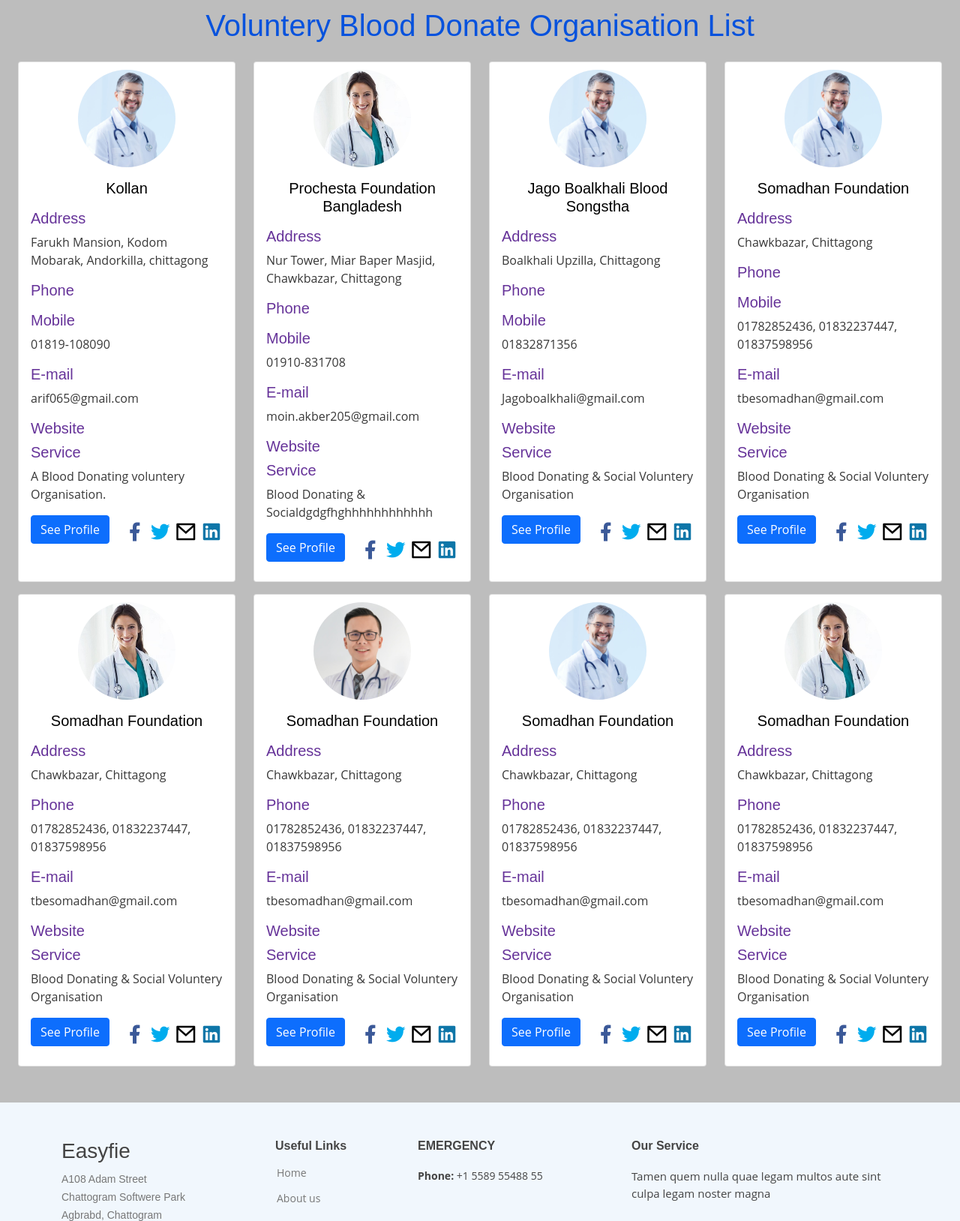
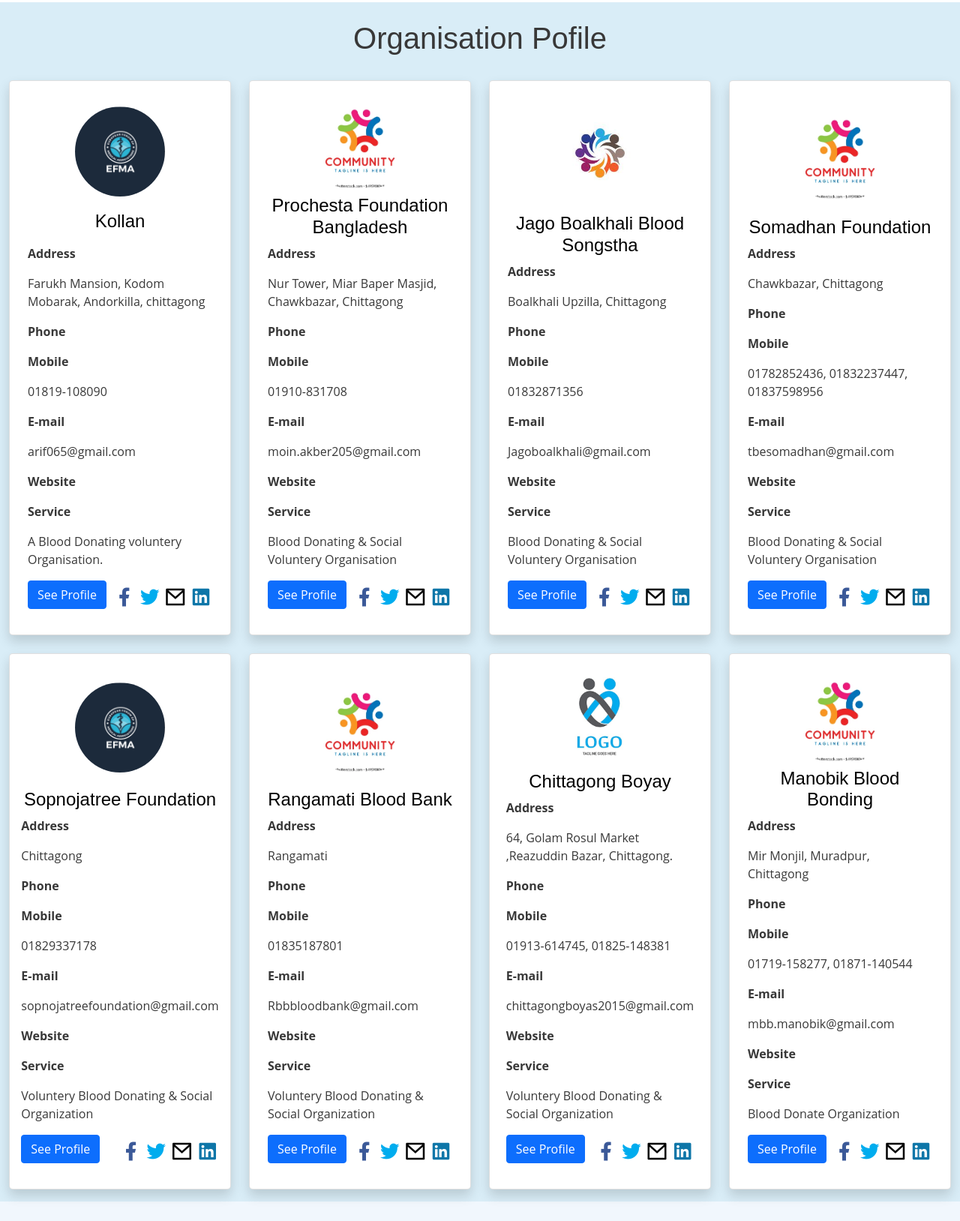
Before and after one commit to Mdibrahim6389/e-healthbd700, a plain HTML site: page ogranizationlist.html in a window 1280 px wide. Shown: the part 127-1755 px from the top of the page at 75% size. Drawn offline with nearby package versions, Linux system fonts and the light colour scheme.

Commit message:
5th commit

```diff
--- a/assets/css/style.css
+++ b/assets/css/style.css
@@ -622,77 +622,84 @@ img.img-fulid.hospital_logo {
 # Registration
 --------------------------------------------------------------*/
 .Registration_form{
-  background-image: url(/assets/img/gallery/5555.jpg);
-  background-size: cover;
+  background-color: #4C6886;
 }
+
+
 /*--------------------------------------------------------------
 # Visitor
 --------------------------------------------------------------*/
 .visitor_From{
-  background-image: url(/assets/img/gallery/5555.jpg);
-  background-size: cover;
+  background-color: #4C6886;
 }
+
+
 /*--------------------------------------------------------------
 # Dorctor Reg
 --------------------------------------------------------------*/
 .dorctorreg_from{
-  background-image: url(/assets/img/gallery/5555.jpg);
-  background-size: cover;
+  background-color: #4C6886;
 }
+
+
 /*--------------------------------------------------------------
-# Dorctor List
+# Dorctor Pofile
 --------------------------------------------------------------*/
-#doctorlist{
-  /* background-image: url(/assets/img/gallery/5555.jpg);
-  background-size: cover; */
-  background-color:rgb(189, 189, 189)
+#doctormain_section{
+  margin-top:130px;
+  background-color:#D9EDF7;
 }
-#doctorlist .maindoctorlist{
-  margin-top:137px;
+.doctor_section{
+	width: 100%;
+	height: 100%;
+  border-radius:5px;
+	display: flex;
+	justify-content: space-between;
+	align-items: center;
+	flex-direction: column;
+  background-color: rgb(255, 255, 255);
 }
-#doctorlist .maindoctorlist .row .card{
- min-height:503px;
+.doctor_section img{
+  max-width: 263px;
+  max-height: 250px;
+  min-height: 250px;
+  border-radius: 10%;
 }
+
+
  /*--------------------------------------------------------------
 # Organisation List
 --------------------------------------------------------------*/
-#doctorlist .ogranazitionlist{
-  margin-top:137px;
+#Organisationlist{
+  margin-top:130px;
+  background-color:#D9EDF7;
 }
-#doctorlist .ogranazitionlist h1{
-  color: #0652DD;
- }
-#doctorlist .ogranazitionlist .card{
+.main_section{
 	width: 100%;
 	height: 100%;
+  border-radius:5px;
+	display: flex;
+	justify-content: space-between;
+	align-items: center;
+	flex-direction: column;
+  background-color: rgb(255, 255, 255);
 }
-#doctorlist .ogranazitionlist .card .card-body{
- /* overflow: hidden; */
- }
-#doctorlist .ogranazitionlist .card img{
- max-width:130px;
- max-height:130px;
+.main_section img{
+ max-width:200px;
+ max-height:120px;
+ min-height: 120px;
  margin: auto;
  border-radius: 50%;
- margin-top: 10px;
 }
-#doctorlist .ogranazitionlist .card .card-body h4{
-  color: green;
-  font-size: 20px;
-  text-align: center;
- }
-#doctorlist .ogranazitionlist .card .card-body h5{
-  color: rebeccapurple;
- }
-#doctorlist .ogranazitionlist .card .card-body .social a{
+#Organisationlist .main_section .social a{
   font-size: 30px;
  }
-#doctorlist .ogranazitionlist .card .card-body .social .ri-facebook-fill{
+ #Organisationlist .main_section .social .ri-facebook-fill{
   color:#3b5998;
  }
-#doctorlist .ogranazitionlist .card .card-body .social .ri-twitter-fill{
+ #Organisationlist .main_section .social .ri-twitter-fill{
   color:#00acee;
  }
-#doctorlist .ogranazitionlist .card .card-body .social .ri-linkedin-box-fill{
+ #Organisationlist .main_section .social .ri-linkedin-box-fill{
   color:#0e76a8;
  }
--- a/ogranizationlist.html
+++ b/ogranizationlist.html
@@ -84,25 +84,24 @@
     </header>
 
     <!-- Top Bar End -->
+    <div id="Organisationlist" class="container-fluid">
+        <h1 class="text-center p-4">Organisation Pofile</h1>
+        <div class="row gy-4">
+            <div class="col-lg-3 ">
+                <div class="main_section card p-4 Larger shadow">
+                    <img src="assets/img/organizationlogo/image2.jpg" alt="">
+                    <h4 class="card-title mb-3 mt-2 text-center"><a href="#">Kollan</a></h4>
+                    <div class="">
 
-    <section class="ogranazitionlist container-fluid">
-        <h1 class="text-center font-weight-bold">Voluntery Blood Donate Organisation List</h1>
-        <div class=" row m-auto mb-5">
-            <div class="col-md-3 col-6 mt-3">
-                <div class="card">
-                    <img src="/assets/img/doctors/doctors-1.jpg" alt="">
-                    <div class="card-body">
-                        <h4 class="card-title mb-3"><a href="#">Kollan</a></h4>
-                        <h5 class="font-bold">Address</h5>
+                        <p class="fw-bold">Address</p>
                         <p>Farukh Mansion, Kodom Mobarak, Andorkilla, chittagong</p>
-                        <h5 class="font-bold">Phone</h5>
-                        <p></p>
-                        <h5 class="font-bold">Mobile</h5>
+                        <p class="fw-bold">Phone</p>
+                        <p class="fw-bold">Mobile</p>
                         <p>01819-108090</p>
-                        <h5 class="font-bold">E-mail</h5>
+                        <p class="fw-bold">E-mail</p>
                         <p>arif065@gmail.com</p>
-                        <h5 class="font-bold">Website</h5>
-                        <h5 class="font-bold">Service</h5>
+                        <p class="fw-bold">Website</p>
+                        <p class="fw-bold">Service</p>
                         <p>A Blood Donating voluntery Organisation.</p>
                         <a href="#" class="btn btn-primary">See Profile</a>
                         <div class="float-end social">
@@ -114,47 +113,21 @@
                     </div>
                 </div>
             </div>
-            <div class="col-md-3 col-6 mt-3">
-                <div class="card">
-                    <img src="/assets/img/doctors/doctors-2.jpg" alt="">
-                    <div class="card-body">
-                        <h4 class="card-title mb-3"><a href="#">Prochesta Foundation Bangladesh</a></h4>
-                        <h5 class="font-bold">Address</h5>
+            <div class="col-lg-3 ">
+                <div class="main_section card p-4 Larger shadow">
+                    <img src="assets/img/organizationlogo/image4.jpg" alt="">
+                    <h4 class="card-title mt-2 text-center"><a href="#">Prochesta Foundation Bangladesh</a></h4>
+                    <div class="">
+
+                        <p class="fw-bold">Address</p>
                         <p>Nur Tower, Miar Baper Masjid, Chawkbazar, Chittagong</p>
-                        <h5 class="font-bold">Phone</h5>
-                        <p></p>
-                        <h5 class="font-bold">Mobile</h5>
+                        <p class="fw-bold">Phone</p>
+                        <p class="fw-bold">Mobile</p>
                         <p>01910-831708</p>
-                        <h5 class="font-bold">E-mail</h5>
+                        <p class="fw-bold">E-mail</p>
                         <p>moin.akber205@gmail.com</p>
-                        <h5 class="font-bold">Website</h5>
-                        <h5 class="font-bold">Service</h5>
-                        <p>Blood Donating & Socialdgdgfhghhhhhhhhhhhh</p>
-                        <a href="#" class="btn btn-primary">See Profile</a>
-                        <div class="float-end social">
-                            <a href="#"><i class="ri-facebook-fill"></i></a>
-                            <a href="#"><i class="ri-twitter-fill"></i></a>
-                            <a href="#"><i class="ri-mail-line"></i></a>
-                            <a href="#"> <i class="ri-linkedin-box-fill"></i></a>
-                        </div>
-                    </div>
-                </div>
-            </div>
-            <div class="col-md-3 col-6 mt-3">
-                <div class="card">
-                    <img src="/assets/img/doctors/doctors-1.jpg" alt="">
-                    <div class="card-body">
-                        <h4 class="card-title mb-3"><a href="#">Jago Boalkhali Blood Songstha</a></h4>
-                        <h5 class="font-bold">Address</h5>
-                        <p>Boalkhali Upzilla, Chittagong</p>
-                        <h5 class="font-bold">Phone</h5>
-                        <p></p>
-                        <h5 class="font-bold">Mobile</h5>
-                        <p>01832871356</p>
-                        <h5 class="font-bold">E-mail</h5>
-                        <p>Jagoboalkhali@gmail.com</p>
-                        <h5 class="font-bold">Website</h5>
-                        <h5 class="font-bold">Service</h5>
+                        <p class="fw-bold">Website</p>
+                        <p class="fw-bold">Service</p>
                         <p>Blood Donating & Social Voluntery Organisation</p>
                         <a href="#" class="btn btn-primary">See Profile</a>
                         <div class="float-end social">
@@ -166,21 +139,21 @@
                     </div>
                 </div>
             </div>
-            <div class="col-md-3 col-6 mt-3">
-                <div class="card">
-                    <img src="/assets/img/doctors/doctors-1.jpg" alt="">
-                    <div class="card-body">
-                        <h4 class="card-title mb-3"><a href="#">Somadhan Foundation</a></h4>
-                        <h5 class="font-bold">Address</h5>
-                        <p>Chawkbazar, Chittagong</p>
-                        <h5 class="font-bold">Phone</h5>
-                        <p></p>
-                        <h5 class="font-bold">Mobile</h5>
-                        <p>01782852436, 01832237447, 01837598956</p>
-                        <h5 class="font-bold">E-mail</h5>
-                        <p>tbesomadhan@gmail.com</p>
-                        <h5 class="font-bold">Website</h5>
-                        <h5 class="font-bold">Service</h5>
+            <div class="col-lg-3">
+                <div class="main_section card p-4 Larger shadow">
+                    <img src="assets/img/organizationlogo/image5.jpg" alt="">
+                    <h4 class="card-title mt-2 text-center"><a href="#">Jago Boalkhali Blood Songstha
+                        </a></h4>
+                    <div>
+                        <p class="fw-bold">Address</p>
+                        <p>Boalkhali Upzilla, Chittagong</p>
+                        <p class="fw-bold">Phone</p>
+                        <p class="fw-bold">Mobile</p>
+                        <p>01832871356</p>
+                        <p class="fw-bold">E-mail</p>
+                        <p>Jagoboalkhali@gmail.com</p>
+                        <p class="fw-bold">Website</p>
+                        <p class="fw-bold">Service</p>
                         <p>Blood Donating & Social Voluntery Organisation</p>
                         <a href="#" class="btn btn-primary">See Profile</a>
                         <div class="float-end social">
@@ -192,19 +165,20 @@
                     </div>
                 </div>
             </div>
-            <div class="col-md-3 col-6 mt-3">
-                <div class="card">
-                    <img src="/assets/img/doctors/doctors-2.jpg" alt="">
-                    <div class="card-body">
-                        <h4 class="card-title mb-3"><a href="#">Somadhan Foundation</a></h4>
-                        <h5 class="font-bold">Address</h5>
+            <div class="col-lg-3">
+                <div class="main_section card p-4 Larger shadow">
+                    <img src="assets/img/organizationlogo/image4.jpg" alt="">
+                    <div>
+                        <h4 class="card-title mt-2 text-center"><a href="#">Somadhan Foundation</a></h4>
+                        <p class="fw-bold">Address</p>
                         <p>Chawkbazar, Chittagong</p>
-                        <h5 class="font-bold">Phone</h5>
+                        <p class="fw-bold">Phone</p>
+                        <p class="fw-bold">Mobile</p>
                         <p>01782852436, 01832237447, 01837598956</p>
-                        <h5 class="font-bold">E-mail</h5>
+                        <p class="fw-bold">E-mail</p>
                         <p>tbesomadhan@gmail.com</p>
-                        <h5 class="font-bold">Website</h5>
-                        <h5 class="font-bold">Service</h5>
+                        <p class="fw-bold">Website</p>
+                        <p class="fw-bold">Service</p>
                         <p>Blood Donating & Social Voluntery Organisation</p>
                         <a href="#" class="btn btn-primary">See Profile</a>
                         <div class="float-end social">
@@ -216,20 +190,21 @@
                     </div>
                 </div>
             </div>
-            <div class="col-md-3 col-6 mt-3">
-                <div class="card">
-                    <img src="/assets/img/doctors/doctors-3.jpg" alt="">
-                    <div class="card-body">
-                        <h4 class="card-title mb-3"><a href="#">Somadhan Foundation</a></h4>
-                        <h5 class="font-bold">Address</h5>
-                        <p>Chawkbazar, Chittagong</p>
-                        <h5 class="font-bold">Phone</h5>
-                        <p>01782852436, 01832237447, 01837598956</p>
-                        <h5 class="font-bold">E-mail</h5>
-                        <p>tbesomadhan@gmail.com</p>
-                        <h5 class="font-bold">Website</h5>
-                        <h5 class="font-bold">Service</h5>
-                        <p>Blood Donating & Social Voluntery Organisation</p>
+            <div class="col-lg-3 mb-3">
+                <div class="main_section card p-4 Larger shadow">
+                    <img src="assets/img/organizationlogo/image2.jpg" alt="">
+                    <div>
+                        <h4 class="card-title mt-2 text-center"><a href="#">Sopnojatree Foundation</a></h4>
+                        <p class="fw-bold">Address</p>
+                        <p>Chittagong</p>
+                        <p class="fw-bold">Phone</p>
+                        <p class="fw-bold">Mobile</p>
+                        <p>01829337178</p>
+                        <p class="fw-bold">E-mail</p>
+                        <p>sopnojatreefoundation@gmail.com</p>
+                        <p class="fw-bold">Website</p>
+                        <p class="fw-bold">Service</p>
+                        <p>Voluntery Blood Donating & Social Organization</p>
                         <a href="#" class="btn btn-primary">See Profile</a>
                         <div class="float-end social">
                             <a href="#"><i class="ri-facebook-fill"></i></a>
@@ -240,20 +215,21 @@
                     </div>
                 </div>
             </div>
-            <div class="col-md-3 col-6 mt-3">
-                <div class="card">
-                    <img src="/assets/img/doctors/doctors-1.jpg" alt="">
-                    <div class="card-body">
-                        <h4 class="card-title mb-3"><a href="#">Somadhan Foundation</a></h4>
-                        <h5 class="font-bold">Address</h5>
-                        <p>Chawkbazar, Chittagong</p>
-                        <h5 class="font-bold">Phone</h5>
-                        <p>01782852436, 01832237447, 01837598956</p>
-                        <h5 class="font-bold">E-mail</h5>
-                        <p>tbesomadhan@gmail.com</p>
-                        <h5 class="font-bold">Website</h5>
-                        <h5 class="font-bold">Service</h5>
-                        <p>Blood Donating & Social Voluntery Organisation</p>
+            <div class="col-lg-3 mb-3">
+                <div class="main_section card p-4 Larger shadow">
+                    <img src="assets/img/organizationlogo/image4.jpg" alt="">
+                    <div>
+                        <h4 class="card-title mt-2 text-center"><a href="#">Rangamati Blood Bank</a></h4>
+                        <p class="fw-bold">Address</p>
+                        <p>Rangamati</p>
+                        <p class="fw-bold">Phone</p>
+                        <p class="fw-bold">Mobile</p>
+                        <p>01835187801</p>
+                        <p class="fw-bold">E-mail</p>
+                        <p>Rbbbloodbank@gmail.com</p>
+                        <p class="fw-bold">Website</p>
+                        <p class="fw-bold">Service</p>
+                        <p>Voluntery Blood Donating & Social Organization</p>
                         <a href="#" class="btn btn-primary">See Profile</a>
                         <div class="float-end social">
                             <a href="#"><i class="ri-facebook-fill"></i></a>
@@ -264,20 +240,46 @@
                     </div>
                 </div>
             </div>
-            <div class="col-md-3 col-6 mt-3">
-                <div class="card">
-                    <img src="/assets/img/doctors/doctors-2.jpg" alt="">
-                    <div class="card-body">
-                        <h4 class="card-title mb-3"><a href="#">Somadhan Foundation</a></h4>
-                        <h5 class="font-bold">Address</h5>
-                        <p>Chawkbazar, Chittagong</p>
-                        <h5 class="font-bold">Phone</h5>
-                        <p>01782852436, 01832237447, 01837598956</p>
-                        <h5 class="font-bold">E-mail</h5>
-                        <p>tbesomadhan@gmail.com</p>
-                        <h5 class="font-bold">Website</h5>
-                        <h5 class="font-bold">Service</h5>
-                        <p>Blood Donating & Social Voluntery Organisation</p>
+            <div class="col-lg-3 mb-3">
+                <div class="main_section card p-4 Larger shadow">
+                    <img src="assets/img/organizationlogo/image3.jpg" alt="">
+                    <div>
+                        <h4 class="card-title mt-2 text-center"><a href="#">Chittagong Boyay</a></h4>
+                        <p class="fw-bold">Address</p>
+                        <p>64, Golam Rosul Market ,Reazuddin Bazar, Chittagong.</p>
+                        <p class="fw-bold">Phone</p>
+                        <p class="fw-bold">Mobile</p>
+                        <p>01913-614745, 01825-148381</p>
+                        <p class="fw-bold">E-mail</p>
+                        <p>chittagongboyas2015@gmail.com</p>
+                        <p class="fw-bold">Website</p>
+                        <p class="fw-bold">Service</p>
+                        <p>Voluntery Blood Donating & Social Organization</p>
+                        <a href="#" class="btn btn-primary">See Profile</a>
+                        <div class="float-end social">
+                            <a href="#"><i class="ri-facebook-fill"></i></a>
+                            <a href="#"><i class="ri-twitter-fill"></i></a>
+                            <a href="#"><i class="ri-mail-line"></i></a>
+                            <a href="#"> <i class="ri-linkedin-box-fill"></i></a>
+                        </div>
+                    </div>
+                </div>
+            </div>
+            <div class="col-lg-3 mb-3">
+                <div class="main_section card p-4 Larger shadow">
+                    <img src="assets/img/organizationlogo/image4.jpg" alt="">
+                    <div>
+                        <h4 class="card-title mt-2 text-center"><a href="#">Manobik Blood Bonding</a></h4>
+                        <p class="fw-bold">Address</p>
+                        <p>Mir Monjil, Muradpur, Chittagong</p>
+                        <p class="fw-bold">Phone</p>
+                        <p class="fw-bold">Mobile</p>
+                        <p>01719-158277, 01871-140544</p>
+                        <p class="fw-bold">E-mail</p>
+                        <p>mbb.manobik@gmail.com</p>
+                        <p class="fw-bold">Website</p>
+                        <p class="fw-bold">Service</p>
+                        <p>Blood Donate Organization</p>
                         <a href="#" class="btn btn-primary">See Profile</a>
                         <div class="float-end social">
                             <a href="#"><i class="ri-facebook-fill"></i></a>
@@ -289,10 +291,8 @@
                 </div>
             </div>
 
-
         </div>
-
-    </section>
+    </div>
 
     <!-- ======= Footer ======= -->
     <footer id="footer">
```
Also changed, not shown: doctorlist.html (+61 -45 lines), assets/img/doctors/Dr A.E.M.N Jahangir Selim.jpg (added), assets/img/doctors/Dr Habibul Islam Chowdhury.jpg (added), assets/img/doctors/Dr Habibul Islam Chowdhury1.jpg (added), assets/img/doctors/Dr Hossain A Tanbir.jpg (added), assets/img/doctors/Dr Salma Nahid.jpg (added), assets/img/organizationlogo/image1.jpg (added), assets/img/organizationlogo/image2.jpg (added), assets/img/organizationlogo/image3.jpg (added), assets/img/organizationlogo/image4.jpg (added), assets/img/organizationlogo/image5.jpg (added), assets/img/organizationlogo/image6.jpg (added). Lines whose indentation alone changed are shown as unchanged.
